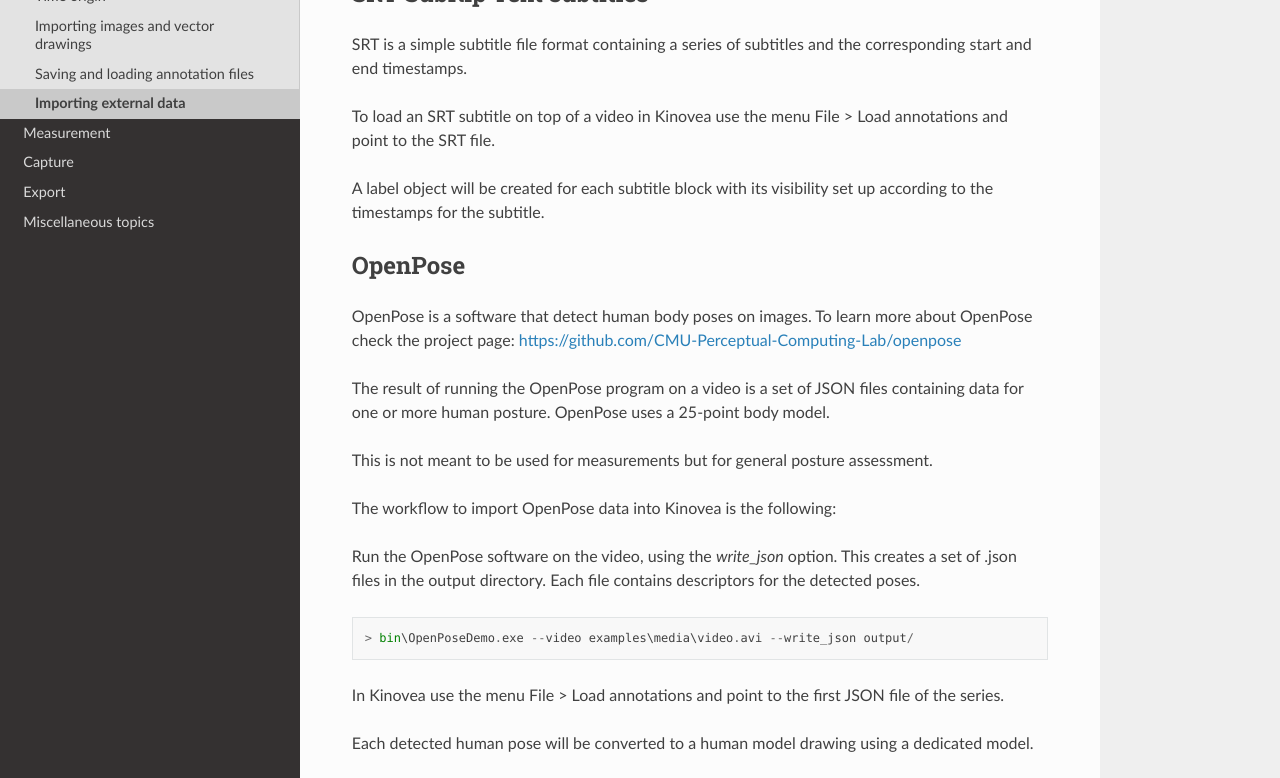
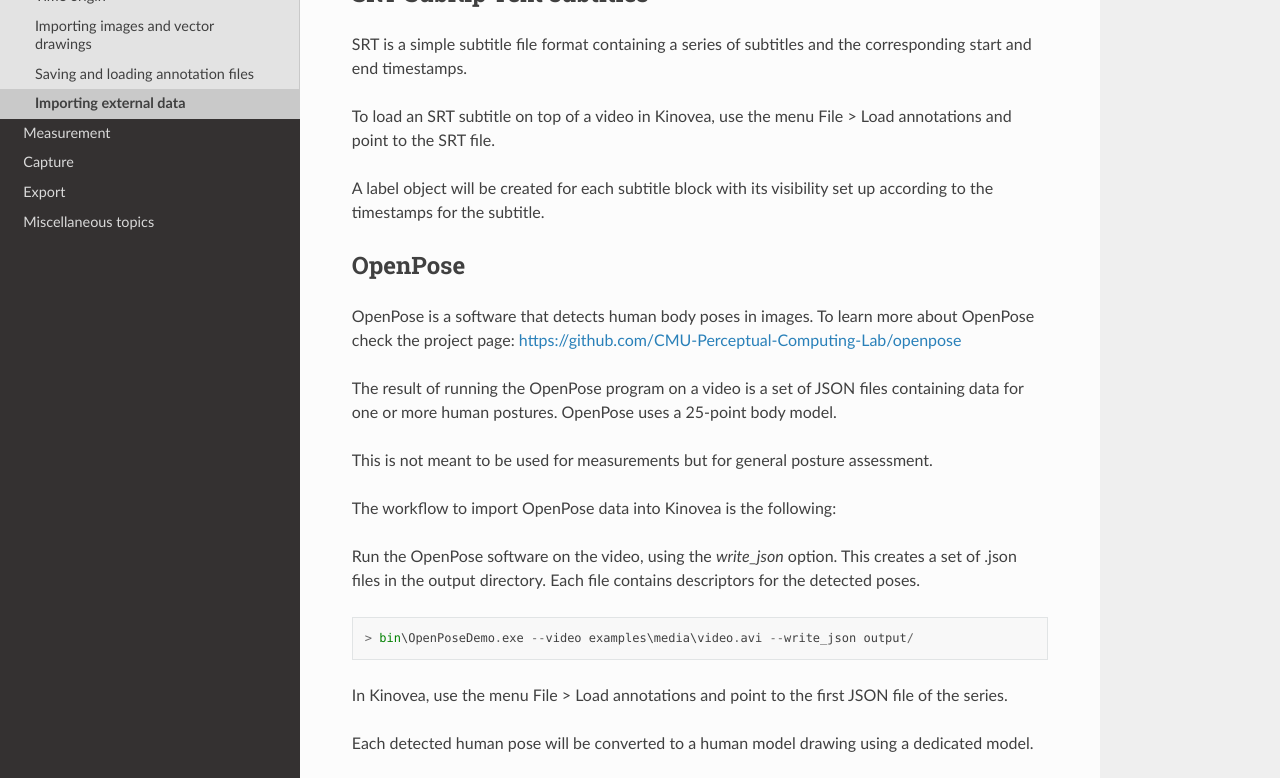
Before and after one commit to Kinovea/kinovea-docs, a Sphinx documentation site: the page built from source/annotation/importing_data.rst, in a window 1280 px wide and 1400 px high. Shown: the part 303-1081 px from the top of the window. Built offline with Sphinx 7.4.7 and the Read the Docs theme 2.0.0, drawn with Linux system fonts in a browser that asks for light colours.

Commit message:
Update importing_data.rst
Reviewed - Minor changes made.

```diff
--- a/source/annotation/importing_data.rst
+++ b/source/annotation/importing_data.rst
@@ -10,7 +10,7 @@ SRT SubRip Text subtitles
 -------------------------
 SRT is a simple subtitle file format containing a series of subtitles and the corresponding start and end timestamps.
 
-To load an SRT subtitle on top of a video in Kinovea use the menu File > Load annotations and point to the SRT file.
+To load an SRT subtitle on top of a video in Kinovea, use the menu File > Load annotations and point to the SRT file.
 
 A label object will be created for each subtitle block with its visibility set up according to the timestamps for the subtitle.
 
@@ -18,10 +18,10 @@ A label object will be created for each subtitle block with its visibility set u
 OpenPose
 --------
 
-OpenPose is a software that detect human body poses on images.
+OpenPose is a software that detects human body poses in images.
 To learn more about OpenPose check the project page: https://github.com/CMU-Perceptual-Computing-Lab/openpose
 
-The result of running the OpenPose program on a video is a set of JSON files containing data for one or more human posture.
+The result of running the OpenPose program on a video is a set of JSON files containing data for one or more human postures.
 OpenPose uses a 25-point body model.
 
 This is not meant to be used for measurements but for general posture assessment.
@@ -36,7 +36,7 @@ Each file contains descriptors for the detected poses.
 
     > bin\OpenPoseDemo.exe --video examples\media\video.avi --write_json output/
 
-In Kinovea use the menu File > Load annotations and point to the first JSON file of the series.
+In Kinovea, use the menu File > Load annotations and point to the first JSON file of the series.
 
 Each detected human pose will be converted to a human model drawing using a dedicated model.
 
```
